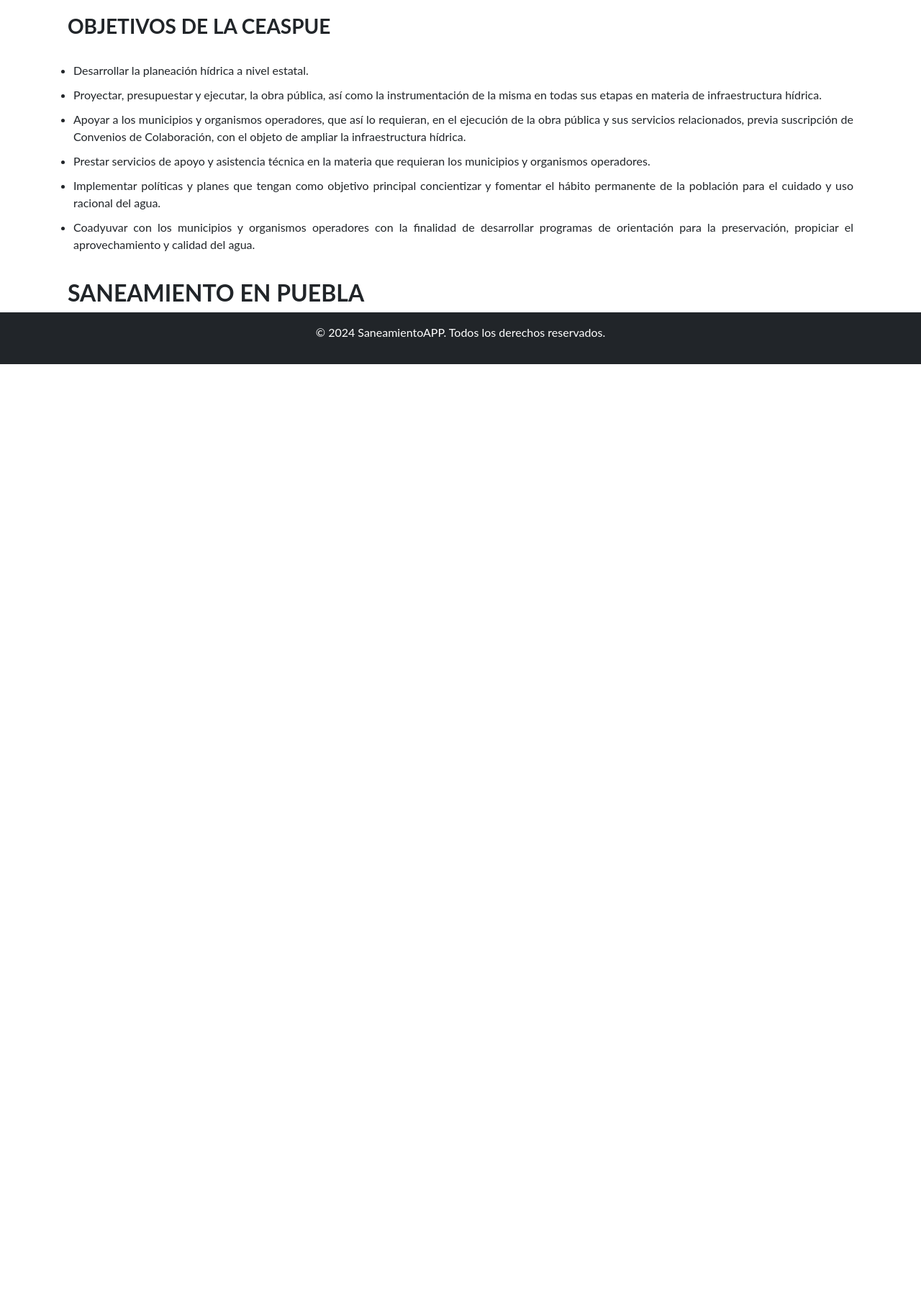
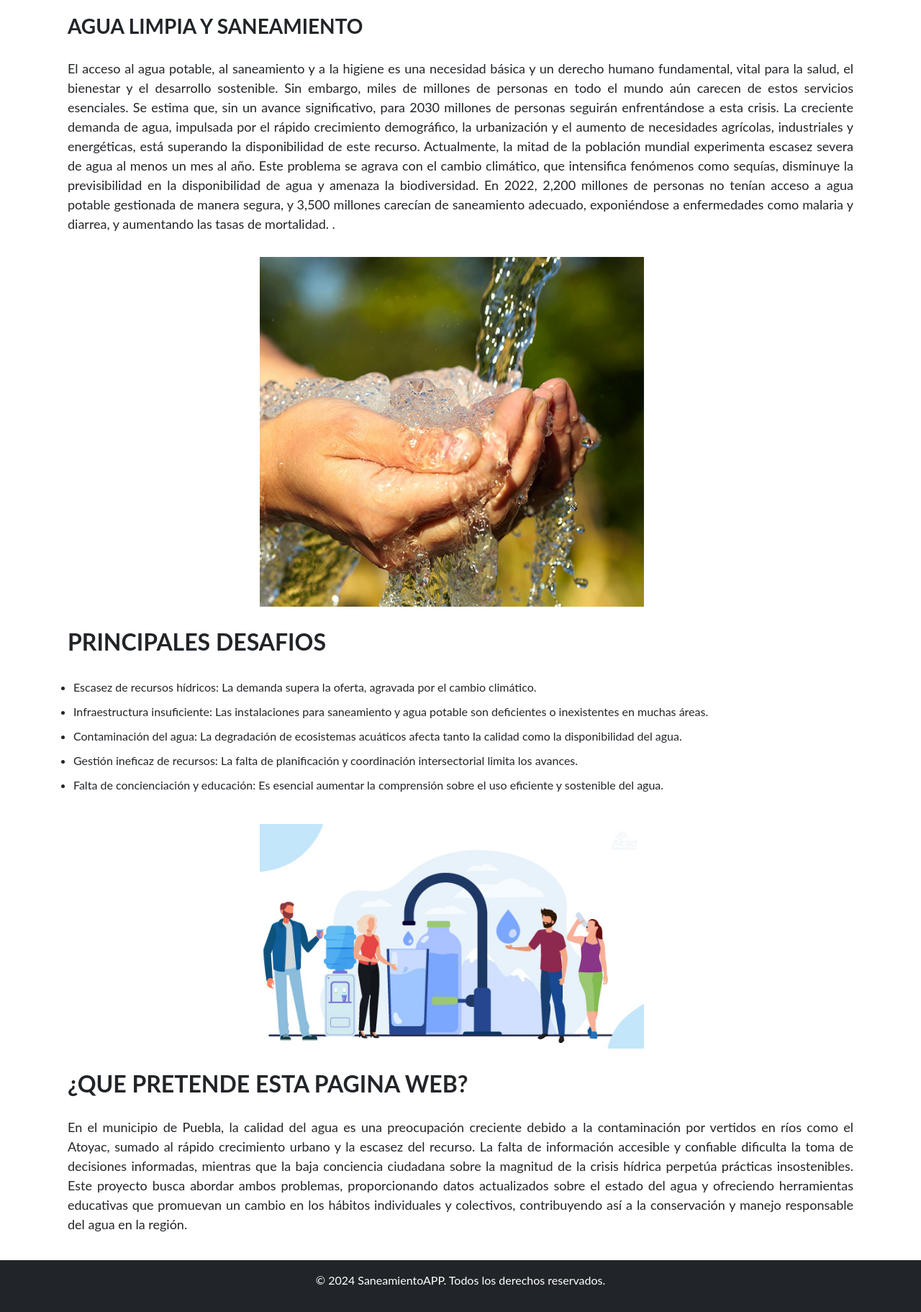
Before and after one commit to joctan-maceda/Proyecto-Final, a PHP site: page / in a window 1280 px wide. Shown: the part 66-1889 px from the top of the page at 72% size. Before the commit the page ends 572 px from the top, so only its background shows below. Run offline with PHP 8.4, Linux system fonts and the light colour scheme; data comes from the database, SQL or seed files in the repository.

Commit message:
Se agrego los datos del inicio de la ods

```diff
--- a/H2O/index.php
+++ b/H2O/index.php
@@ -6,24 +6,76 @@
 
 
         <div class="row w-100" style="padding-top:20px;">
-            <h3>OBJETIVOS DE LA CEASPUE</h3>
+            <h3>AGUA LIMPIA Y SANEAMIENTO</h3>
         </div>
+        <div class="row w-100" style="padding-top:20px;">
+            <p style="text-align: justify; font-size: 18px;"> El acceso al agua potable, al saneamiento y a la higiene es una
+                necesidad básica y un derecho humano fundamental, vital para la
+                salud, el bienestar y el desarrollo sostenible. Sin embargo,
+                miles de millones de personas en todo el mundo aún carecen de
+                estos servicios esenciales. Se estima que, sin un avance significativo,
+                para 2030 millones de personas seguirán enfrentándose a esta crisis.
+                La creciente demanda de agua, impulsada por el rápido crecimiento demográfico,
+                la urbanización y el aumento de necesidades agrícolas, industriales y
+                energéticas, está superando la disponibilidad de este recurso. Actualmente,
+                la mitad de la población mundial experimenta escasez severa de agua al
+                menos un mes al año. Este problema se agrava con el cambio climático,
+                que intensifica fenómenos como sequías, disminuye la previsibilidad
+                en la disponibilidad de agua y amenaza la biodiversidad.
+                En 2022, 2,200 millones de personas no tenían acceso a agua
+                potable gestionada de manera segura, y 3,500 millones carecían
+                 de saneamiento adecuado, exponiéndose a enfermedades como malaria
+                 y diarrea, y aumentando las tasas de mortalidad.
+                .</p>
+        </div>
+        <div class="column col-md-6">
+                <div class="row w-100 mt-3 justify-content-center">
+                    <img src="./assets/img/ag-lp.jpg" alt="Imagen de Saneamiento"  class="img-fluid w-100" style="padding-bottom:20px;">
+                </div>
+            </div>
 
+
+
+        <div class="row w-100" style="padding-top:10px;">
+            <h2>PRINCIPALES DESAFIOS</h2>
+      </div>
         <div class="row w-100 mt-4">
         <ul class="list-unstyled custom-list" style="list-style-type: disc; padding-left: 20px; text-align: justify;">
 
-          <li style=" margin-bottom: 10px;">Desarrollar la planeación hídrica a nivel estatal.</li>
-          <li style=" margin-bottom: 10px;">Proyectar, presupuestar y ejecutar, la obra pública, así como la instrumentación de la misma en todas sus etapas en materia de infraestructura hídrica.</li>
-          <li style=" margin-bottom: 10px;">Apoyar a los municipios y organismos operadores, que así lo requieran, en el ejecución de la obra pública y sus servicios relacionados, previa suscripción de Convenios de Colaboración, con el objeto de ampliar la infraestructura hídrica.</li>
-          <li style=" margin-bottom: 10px;">Prestar servicios de apoyo y asistencia técnica en la materia que requieran los municipios y organismos operadores.</li>
-          <li style=" margin-bottom: 10px;">Implementar políticas y planes que tengan como objetivo principal concientizar y fomentar el hábito permanente de la población para el cuidado y uso racional del agua.</li>
-          <li style=" margin-bottom: 10px;">Coadyuvar con los municipios y organismos operadores con la finalidad de desarrollar programas de orientación para la preservación, propiciar el aprovechamiento y calidad del agua.</li>
-
+          <li style=" margin-bottom: 10px;">Escasez de recursos hídricos: La demanda supera la oferta, agravada por el cambio climático.</li>
+          <li style=" margin-bottom: 10px;">Infraestructura insuficiente: Las instalaciones para saneamiento y agua potable son deficientes o inexistentes en muchas áreas.</li>
+          <li style=" margin-bottom: 10px;">Contaminación del agua: La degradación de ecosistemas acuáticos afecta tanto la calidad como la disponibilidad del agua.</li>
+          <li style=" margin-bottom: 10px;">Gestión ineficaz de recursos: La falta de planificación y coordinación intersectorial limita los avances.</li>
+          <li style=" margin-bottom: 10px;">Falta de concienciación y educación: Es esencial aumentar la comprensión sobre el uso eficiente y sostenible del agua.</li>
         </ul>
       </div>
+
+      <div class="column col-md-6">
+                <div class="row w-100 mt-3 justify-content-center">
+                    <img src="./assets/img/san.jpg" alt="Imagen de Saneamiento"  class="img-fluid w-100" style="padding-bottom:20px;">
+                </div>
+            </div>
+
+
       <div class="row w-100" style="padding-top:10px;">
-            <h2>SANEAMIENTO EN PUEBLA</h2>
+            <h2>¿QUE PRETENDE ESTA PAGINA WEB?</h2>
       </div>
+      <div class="row w-100" style="padding-top:20px;">
+            <p style="text-align: justify; font-size: 18px; padding-bottom:20px">
+                En el municipio de Puebla, la calidad del agua es
+                una preocupación creciente debido a la contaminación
+                por vertidos en ríos como el Atoyac, sumado al rápido
+                crecimiento urbano y la escasez del recurso. La falta
+                de información accesible y confiable dificulta la toma
+                 de decisiones informadas, mientras que la baja conciencia
+                 ciudadana sobre la magnitud de la crisis hídrica perpetúa
+                 prácticas insostenibles. Este proyecto busca abordar ambos
+                 problemas, proporcionando datos actualizados sobre el estado
+                 del agua y ofreciendo herramientas educativas que promuevan
+                 un cambio en los hábitos individuales y colectivos,
+                 contribuyendo así a la conservación y manejo responsable del agua en la región.
+            </p>
+        </div>
 
 
       </div>
```
Also changed, not shown: H2O/assets/img/ag-lp.jpg (added), H2O/assets/img/agua-limpia.jpg (added), H2O/assets/img/san.jpg (added).
